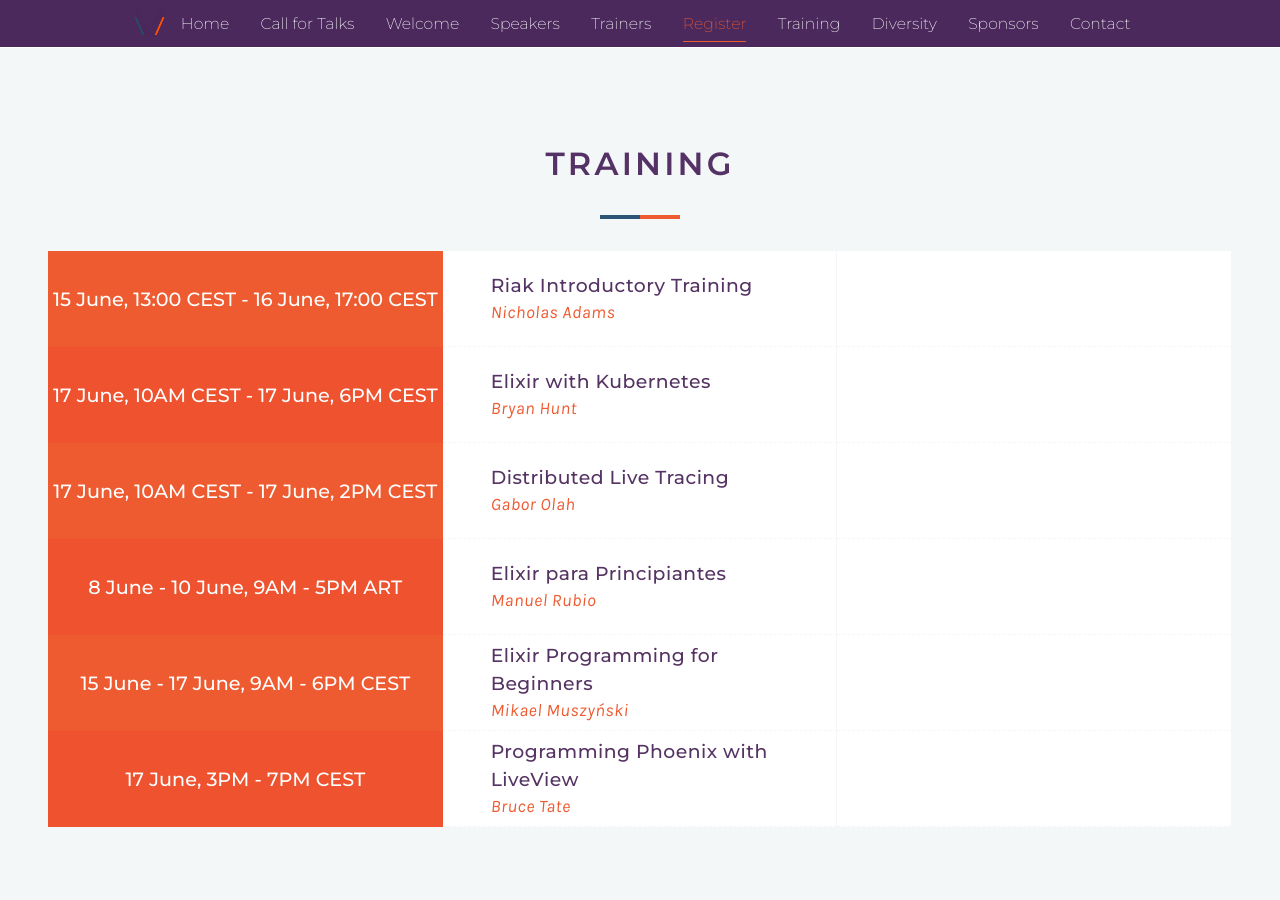
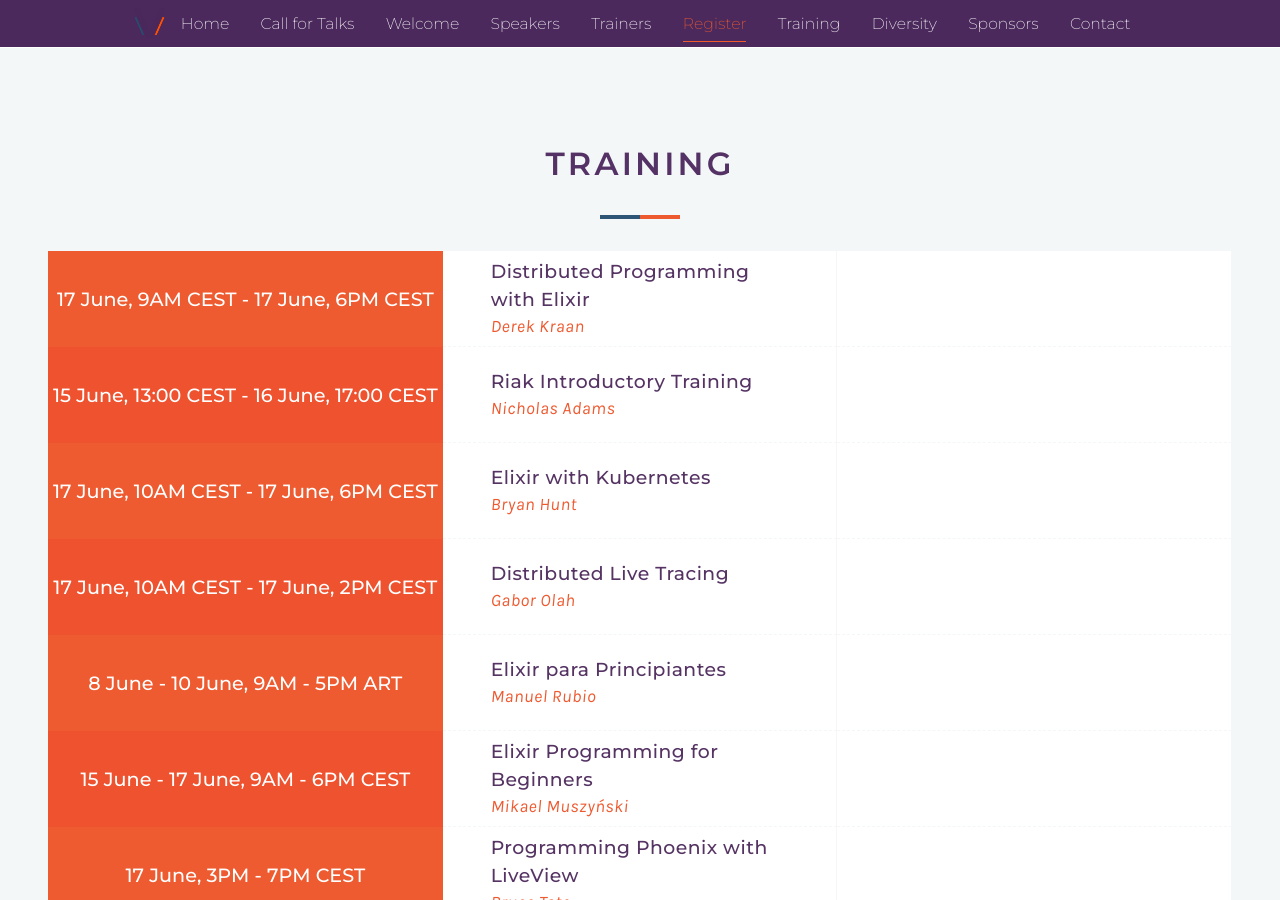
Before and after one commit to esl/virtual-elixirconf-eu-jekyll, a Jekyll site: the page built from index.html, in a window 1280 px wide and 900 px high, scrolled down 6112 px. Built offline with Jekyll 4.4.1, drawn with Linux system fonts in a browser that asks for light colours; some web fonts are replaced.

Commit message:
Update from Forestry.io ewa.magiera@erlang-solutions.com updated _data/training.yml

```diff
--- a/_data/training.yml
+++ b/_data/training.yml
@@ -1,4 +1,14 @@
 ---
+- from: 17 June, 9AM CEST
+  to: 17 June, 6PM CEST
+  type: ''
+  training_1: Distributed Programming with Elixir
+  training_1_url: distributed-programming
+  training_1_instructor: Derek Kraan
+  training_1_instructor_2: ''
+  training_2: ''
+  training_2_url: ''
+  training_2_instructor: ''
 - from: 15 June, 13:00 CEST
   to: 16 June, 17:00 CEST
   type: ''
```
